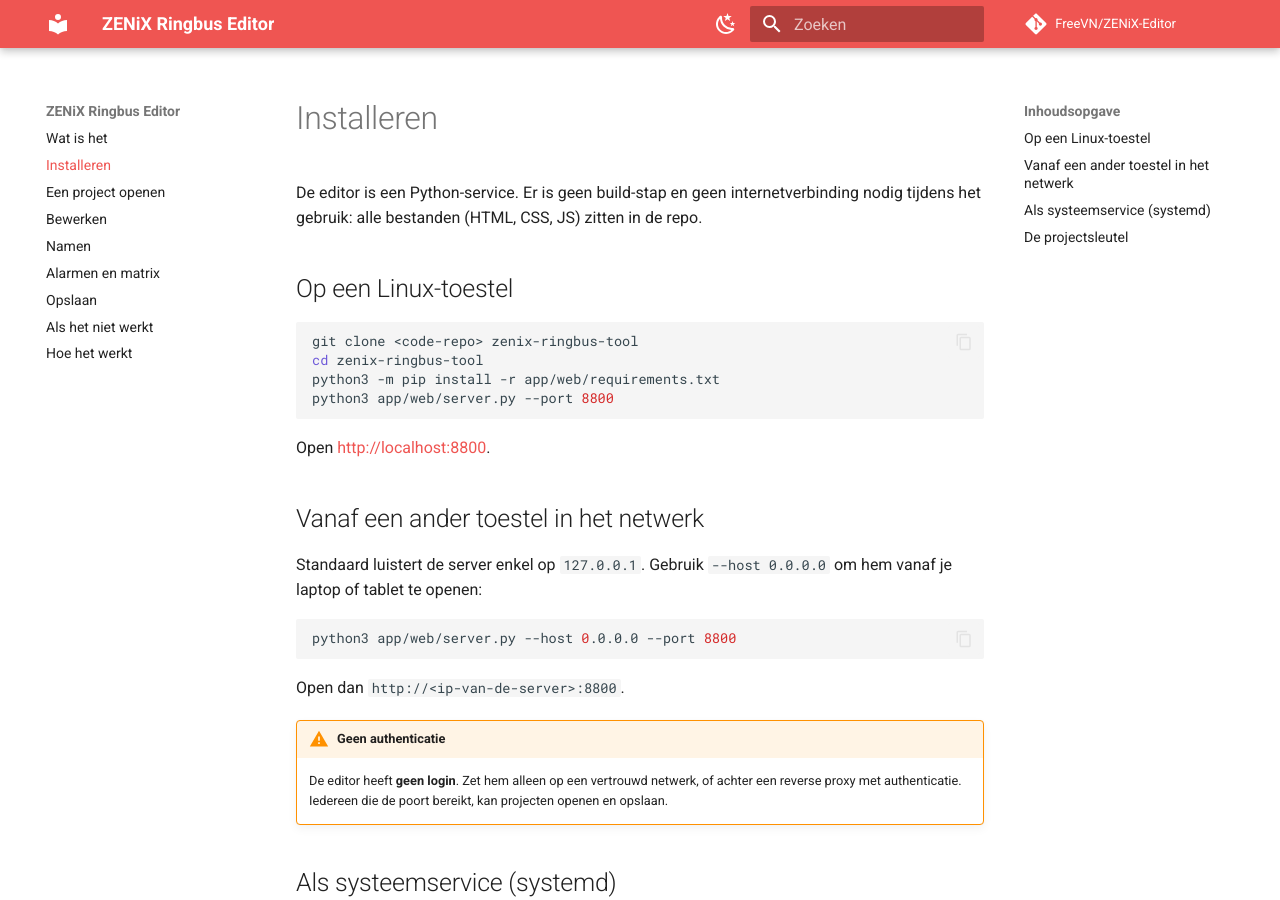
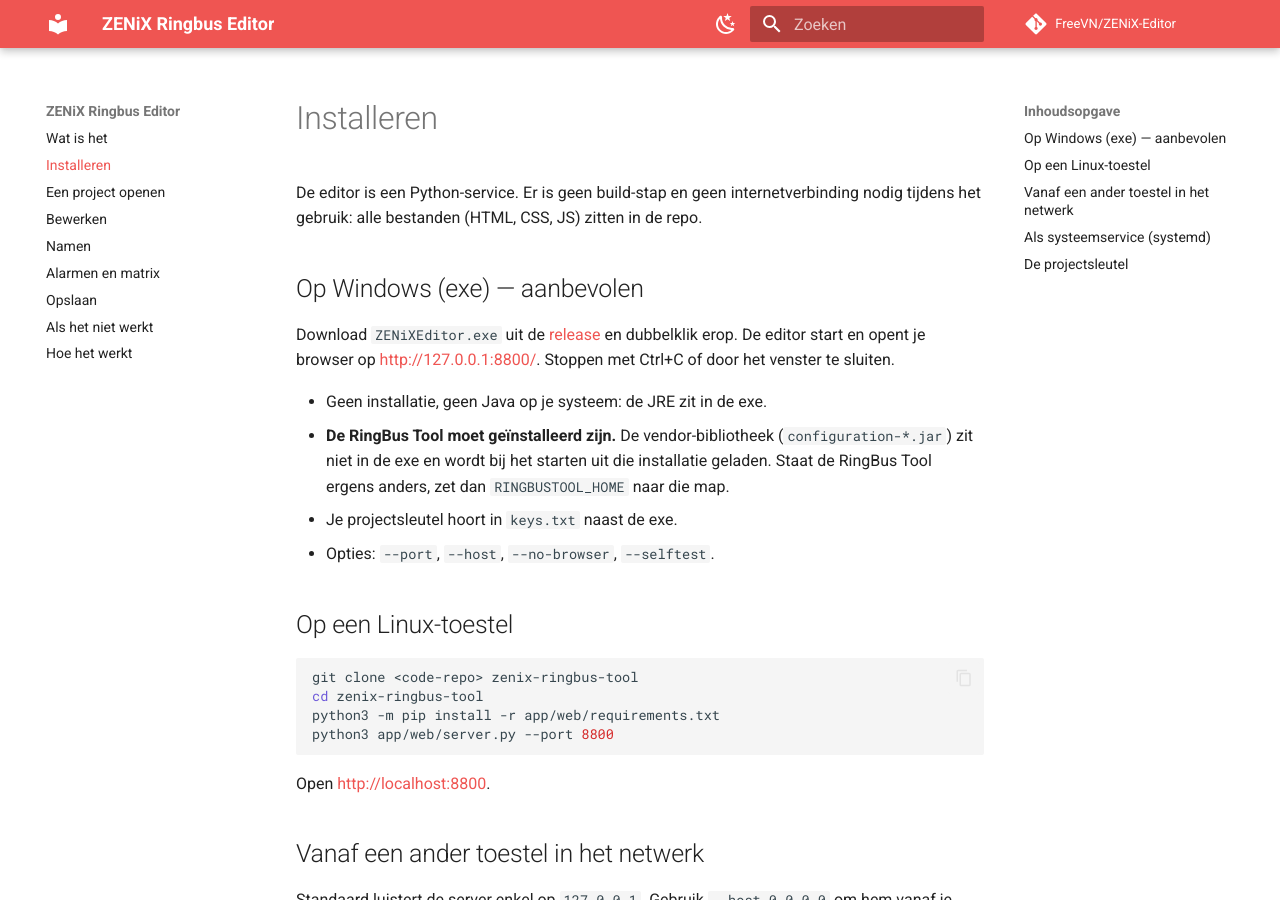
Before and after one commit to FreeVN/ZENiX-Editor, an MkDocs documentation site: the page built from docs/installatie.md, in a window 1280 px wide and 900 px high. Built offline with MkDocs 1.6.1 and Material for MkDocs 9.7.7, drawn with Linux system fonts in a browser that asks for light colours; comment, search, counter and statistics services are not loaded.

Commit message:
docs: Windows-exe voor de editor (download, vereisten, opties)

```diff
--- a/docs/installatie.md
+++ b/docs/installatie.md
@@ -2,6 +2,21 @@
 
 De editor is een Python-service. Er is geen build-stap en geen internetverbinding
 nodig tijdens het gebruik: alle bestanden (HTML, CSS, JS) zitten in de repo.
+
+## Op Windows (exe) — aanbevolen
+
+Download `ZENiXEditor.exe` uit de
+[release](https://github.com/FreeVN/ZENiX-Editor/releases) en dubbelklik erop.
+De editor start en opent je browser op <http://127.0.0.1:8800/>. Stoppen met
+Ctrl+C of door het venster te sluiten.
+
+- Geen installatie, geen Java op je systeem: de JRE zit in de exe.
+- **De RingBus Tool moet geïnstalleerd zijn.** De vendor-bibliotheek
+  (`configuration-*.jar`) zit niet in de exe en wordt bij het starten uit die
+  installatie geladen. Staat de RingBus Tool ergens anders, zet dan
+  `RINGBUSTOOL_HOME` naar die map.
+- Je projectsleutel hoort in `keys.txt` naast de exe.
+- Opties: `--port`, `--host`, `--no-browser`, `--selftest`.
 
 ## Op een Linux-toestel
 
```
Also changed, not shown: docs/index.md (+7 -2 lines).
